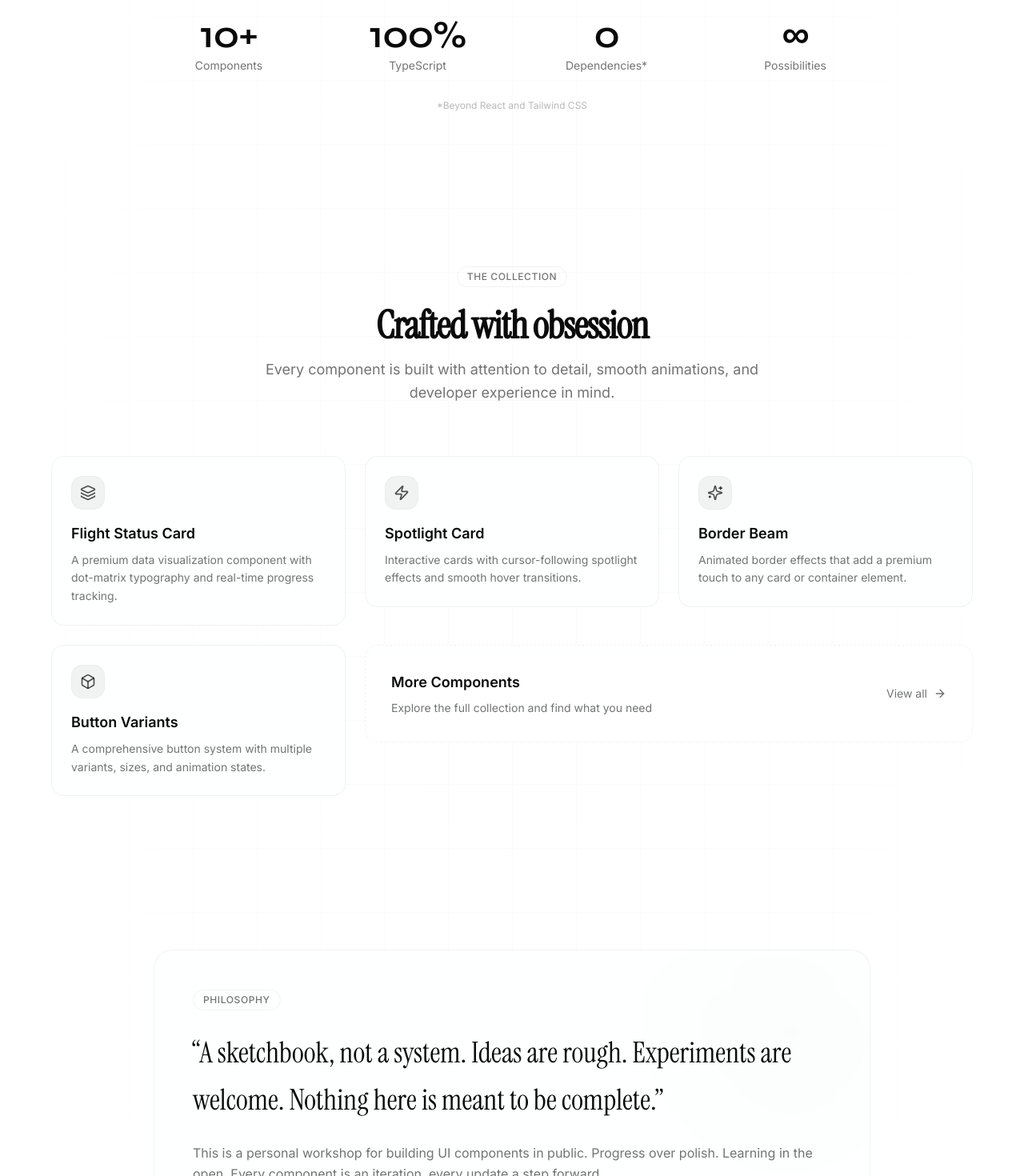
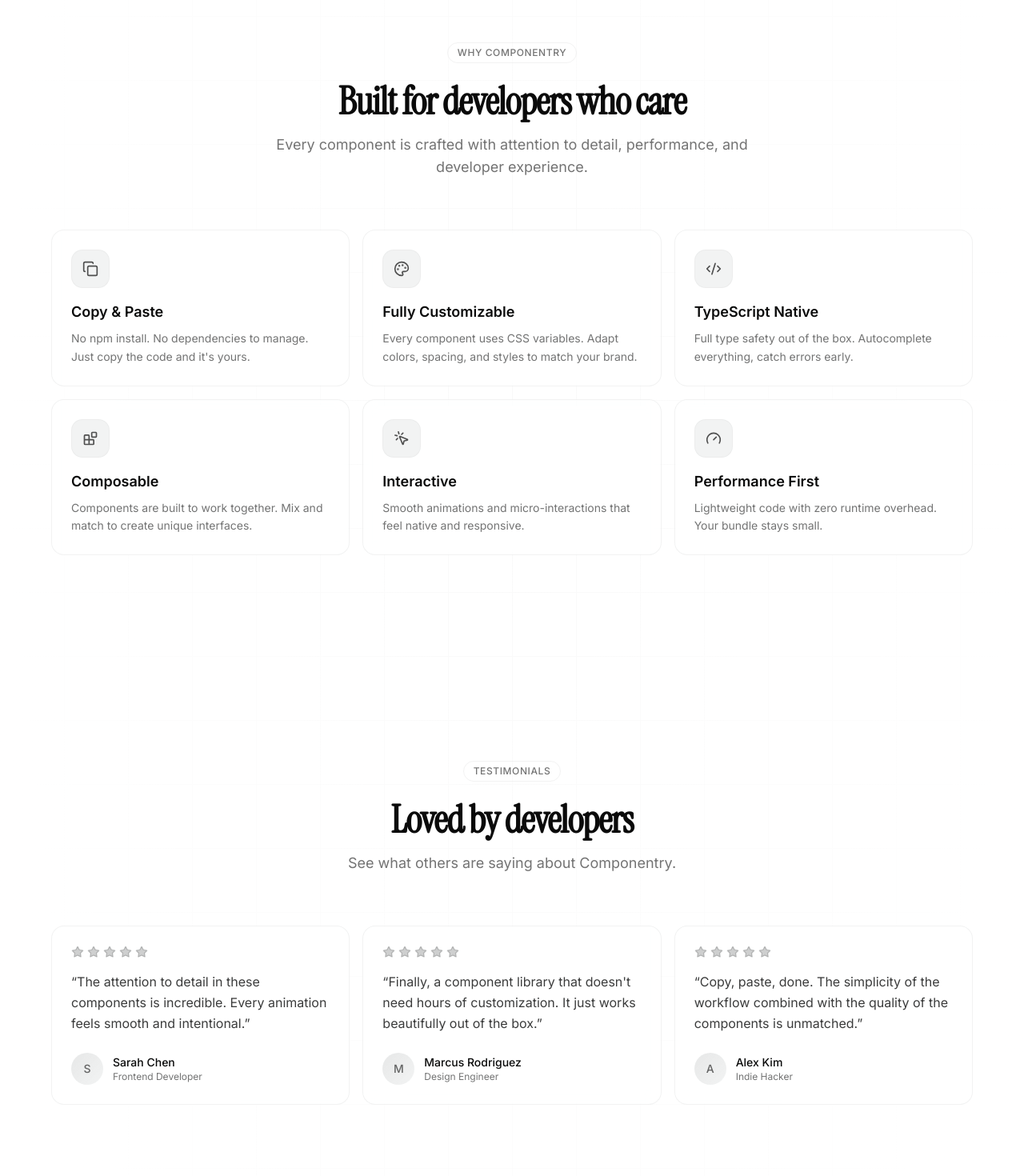
Before and after one commit to AnsHh9094/XeVoS-Ui, a Next.js app in the folder apps/web/: page / in a window 1280 px wide. Shown: the part 1020-2490 px from the top of the page at 80% size. Built offline with nearby package versions, Linux system fonts and the light colour scheme; no server answers.

Commit message:
fix: update GitHub links in layout and page components

```diff
--- a/apps/web/app/docs/layout.tsx
+++ b/apps/web/app/docs/layout.tsx
@@ -37,7 +37,7 @@ export default function DocsLayout({
             <CommandMenu />
             <div className="flex items-center gap-1">
               <a
-                href="https://github.com/jadhavharshh/component-playground"
+                href="https://github.com/harshjdhv/component-playground"
                 target="_blank"
                 rel="noopener noreferrer"
                 className="inline-flex items-center justify-center h-8 w-8 rounded-md hover:bg-accent transition-colors"
--- a/apps/web/app/page.tsx
+++ b/apps/web/app/page.tsx
@@ -4,14 +4,14 @@ import type React from "react"
 import Link from "next/link"
 import { useEffect, useState, useRef } from "react"
 import { motion, useScroll, useTransform, useInView } from "framer-motion"
-import { ArrowRight, Sparkles, Layers, Zap, Box, Github, ArrowUpRight } from "lucide-react"
+import { ArrowRight, Sparkles, Layers, Zap, Box, Github, ArrowUpRight, Copy, Palette, Code2, Blocks, MousePointerClick, Gauge, Users, Star, GitFork, Download } from "lucide-react"
 
 function NoiseOverlay() {
   return (
     <div className="pointer-events-none fixed inset-0 z-50 overflow-hidden">
-      <svg className="absolute inset-0 h-full w-full opacity-[0.35] dark:opacity-[0.2]" style={{ mixBlendMode: "overlay" }}>
+      <svg className="absolute inset-0 h-full w-full opacity-[0.08] dark:opacity-[0.06]" style={{ mixBlendMode: "overlay" }}>
         <filter id="noise">
-          <feTurbulence type="fractalNoise" baseFrequency="0.8" numOctaves="4" stitchTiles="stitch" />
+          <feTurbulence type="fractalNoise" baseFrequency="0.6" numOctaves="3" stitchTiles="stitch" />
           <feColorMatrix type="saturate" values="0" />
         </filter>
         <rect width="100%" height="100%" filter="url(#noise)" />
@@ -281,70 +281,6 @@ function ConnectingLines() {
   )
 }
 
-function ComponentCard({
-  title,
-  description,
-  icon: Icon,
-  href,
-  gradient,
-  delay = 0
-}: {
-  title: string
-  description: string
-  icon: React.ElementType
-  href: string
-  gradient: string
-  delay?: number
-}) {
-  const ref = useRef(null)
-  const isInView = useInView(ref, { once: true, margin: "-100px" })
-
-  return (
-    <motion.div
-      ref={ref}
-      initial={{ opacity: 0, y: 40 }}
-      animate={isInView ? { opacity: 1, y: 0 } : {}}
-      transition={{ duration: 0.6, delay, ease: [0.22, 1, 0.36, 1] }}
-    >
-      <Link href={href} className="group block">
-        <div className="relative overflow-hidden rounded-2xl border border-border/50 bg-card/50 backdrop-blur-sm p-6 h-full transition-all duration-500 hover:border-border hover:bg-card/80 hover:shadow-2xl hover:shadow-black/5 dark:hover:shadow-white/5">
-          <div className={`absolute inset-0 opacity-0 group-hover:opacity-100 transition-opacity duration-500 ${gradient}`} />
-          <div className="relative z-10">
-            <div className="flex items-start justify-between mb-4">
-              <div className="p-2.5 rounded-xl bg-foreground/5 border border-border/50 group-hover:bg-foreground/10 transition-colors">
-                <Icon className="w-5 h-5 text-foreground/70" />
-              </div>
-              <ArrowUpRight className="w-4 h-4 text-muted-foreground opacity-0 -translate-y-1 translate-x-1 group-hover:opacity-100 group-hover:translate-y-0 group-hover:translate-x-0 transition-all duration-300" />
-            </div>
-            <h3 className="text-lg font-semibold mb-2 group-hover:text-foreground transition-colors">{title}</h3>
-            <p className="text-sm text-muted-foreground leading-relaxed">{description}</p>
-          </div>
-        </div>
-      </Link>
-    </motion.div>
-  )
-}
-
-function StatCard({ value, label, delay = 0 }: { value: string; label: string; delay?: number }) {
-  const ref = useRef(null)
-  const isInView = useInView(ref, { once: true, margin: "-50px" })
-
-  return (
-    <motion.div
-      ref={ref}
-      initial={{ opacity: 0, scale: 0.9 }}
-      animate={isInView ? { opacity: 1, scale: 1 } : {}}
-      transition={{ duration: 0.5, delay, ease: [0.22, 1, 0.36, 1] }}
-      className="text-center"
-    >
-      <div className="text-4xl md:text-5xl font-semibold tracking-tight mb-1" style={{ fontFamily: "var(--font-display)" }}>
-        {value}
-      </div>
-      <div className="text-sm text-muted-foreground">{label}</div>
-    </motion.div>
-  )
-}
-
 function MarqueeItem({ children }: { children: React.ReactNode }) {
   return (
     <div className="flex items-center gap-4 px-6 py-3 mx-2 rounded-full border border-border/30 bg-card/30 backdrop-blur-sm">
@@ -385,25 +321,120 @@ function InfiniteMarquee() {
   )
 }
 
-function SectionHeader({ eyebrow, title, description }: { eyebrow: string; title: string; description: string }) {
-  const ref = useRef(null)
-  const isInView = useInView(ref, { once: true, margin: "-100px" })
+function FeatureCard({ icon: Icon, title, description, delay = 0 }: { icon: React.ElementType; title: string; description: string; delay?: number }) {
+  return (
+    <motion.div
+      initial={{ opacity: 0, y: 20 }}
+      whileInView={{ opacity: 1, y: 0 }}
+      viewport={{ once: true, margin: "-50px" }}
+      transition={{ duration: 0.6, delay, ease: [0.22, 1, 0.36, 1] }}
+      className="group relative"
+    >
+      <div className="relative h-full rounded-2xl border border-border/50 bg-card/30 backdrop-blur-sm p-6 transition-all duration-500 hover:border-border hover:bg-card/50">
+        <div className="absolute inset-0 rounded-2xl bg-gradient-to-br from-foreground/[0.02] to-transparent opacity-0 group-hover:opacity-100 transition-opacity duration-500" />
+        <div className="relative z-10">
+          <div className="w-12 h-12 rounded-xl bg-foreground/5 border border-border/50 flex items-center justify-center mb-4 group-hover:scale-110 group-hover:bg-foreground/10 transition-all duration-300">
+            <Icon className="w-5 h-5 text-foreground/70" />
+          </div>
+          <h3 className="text-lg font-semibold mb-2">{title}</h3>
+          <p className="text-sm text-muted-foreground leading-relaxed">{description}</p>
+        </div>
+      </div>
+    </motion.div>
+  )
+}
+
+function BentoCard({ children, className = "", delay = 0 }: { children: React.ReactNode; className?: string; delay?: number }) {
+  return (
+    <motion.div
+      initial={{ opacity: 0, y: 20 }}
+      whileInView={{ opacity: 1, y: 0 }}
+      viewport={{ once: true, margin: "-50px" }}
+      transition={{ duration: 0.6, delay, ease: [0.22, 1, 0.36, 1] }}
+      className={`relative rounded-2xl border border-border/50 bg-card/30 backdrop-blur-sm overflow-hidden group hover:border-border transition-colors duration-300 ${className}`}
+    >
+      {children}
+    </motion.div>
+  )
+}
+
+function AnimatedCounter({ value, suffix = "", prefix = "" }: { value: number; suffix?: string; prefix?: string }) {
+  const ref = useRef<HTMLSpanElement>(null)
+  const inView = useInView(ref, { once: true, margin: "-100px" })
+  const [count, setCount] = useState(0)
+
+  useEffect(() => {
+    if (inView) {
+      const duration = 2000
+      const steps = 60
+      const increment = value / steps
+      let current = 0
+      const timer = setInterval(() => {
+        current += increment
+        if (current >= value) {
+          setCount(value)
+          clearInterval(timer)
+        } else {
+          setCount(Math.floor(current))
+        }
+      }, duration / steps)
+      return () => clearInterval(timer)
+    }
+  }, [inView, value])
 
   return (
+    <span ref={ref}>
+      {prefix}{count.toLocaleString()}{suffix}
+    </span>
+  )
+}
+
+function StatCard({ icon: Icon, value, suffix, label, delay = 0 }: { icon: React.ElementType; value: number; suffix?: string; label: string; delay?: number }) {
+  return (
     <motion.div
-      ref={ref}
-      initial={{ opacity: 0, y: 30 }}
-      animate={isInView ? { opacity: 1, y: 0 } : {}}
-      transition={{ duration: 0.6, ease: [0.22, 1, 0.36, 1] }}
-      className="text-center max-w-2xl mx-auto mb-16"
+      initial={{ opacity: 0, scale: 0.95 }}
+      whileInView={{ opacity: 1, scale: 1 }}
+      viewport={{ once: true, margin: "-50px" }}
+      transition={{ duration: 0.5, delay, ease: [0.22, 1, 0.36, 1] }}
+      className="text-center"
     >
-      <span className="inline-block px-3 py-1 text-xs font-medium tracking-wider uppercase text-muted-foreground border border-border/50 rounded-full mb-6">
-        {eyebrow}
-      </span>
-      <h2 className="text-3xl md:text-4xl lg:text-5xl font-semibold tracking-tight mb-4" style={{ fontFamily: "var(--font-serif)" }}>
-        {title}
-      </h2>
-      <p className="text-muted-foreground text-lg leading-relaxed">{description}</p>
+      <div className="inline-flex items-center justify-center w-12 h-12 rounded-full bg-foreground/5 border border-border/50 mb-4">
+        <Icon className="w-5 h-5 text-foreground/60" />
+      </div>
+      <div className="text-4xl md:text-5xl font-bold tracking-tight mb-2" style={{ fontFamily: "var(--font-serif)" }}>
+        <AnimatedCounter value={value} suffix={suffix} />
+      </div>
+      <div className="text-sm text-muted-foreground">{label}</div>
+    </motion.div>
+  )
+}
+
+function TestimonialCard({ quote, author, role, delay = 0 }: { quote: string; author: string; role: string; delay?: number }) {
+  return (
+    <motion.div
+      initial={{ opacity: 0, y: 20 }}
+      whileInView={{ opacity: 1, y: 0 }}
+      viewport={{ once: true, margin: "-50px" }}
+      transition={{ duration: 0.6, delay, ease: [0.22, 1, 0.36, 1] }}
+      className="relative"
+    >
+      <div className="h-full rounded-2xl border border-border/50 bg-card/30 backdrop-blur-sm p-6 hover:border-border transition-colors duration-300">
+        <div className="flex gap-1 mb-4">
+          {[...Array(5)].map((_, i) => (
+            <Star key={i} className="w-4 h-4 fill-foreground/20 text-foreground/20" />
+          ))}
+        </div>
+        <p className="text-foreground/80 leading-relaxed mb-6">&ldquo;{quote}&rdquo;</p>
+        <div className="flex items-center gap-3">
+          <div className="w-10 h-10 rounded-full bg-gradient-to-br from-foreground/10 to-foreground/5 flex items-center justify-center">
+            <span className="text-sm font-medium text-foreground/60">{author[0]}</span>
+          </div>
+          <div>
+            <div className="text-sm font-medium">{author}</div>
+            <div className="text-xs text-muted-foreground">{role}</div>
+          </div>
+        </div>
+      </div>
     </motion.div>
   )
 }
@@ -441,7 +472,7 @@ export default function Page(): React.JSX.Element {
               Components
             </Link>
             <a
-              href="https://github.com/jadhavharshh/componentry"
+              href="https://github.com/harshjdhv/componentry"
               target="_blank"
               rel="noopener noreferrer"
               className="flex items-center gap-2 text-sm border border-border/50 rounded-full px-4 py-1.5 hover:bg-accent transition-colors"
@@ -514,7 +545,7 @@ export default function Page(): React.JSX.Element {
               />
             </Link>
             <a
-              href="https://github.com/jadhavharshh/componentry"
+              href="https://github.com/harshjdhv/componentry"
               target="_blank"
               rel="noopener noreferrer"
               className="inline-flex items-center justify-center gap-2 px-8 py-4 rounded-full text-sm font-medium border border-border/50 bg-card/50 backdrop-blur-sm hover:bg-accent hover:border-border transition-all"
@@ -594,121 +625,109 @@ export default function Page(): React.JSX.Element {
         <InfiniteMarquee />
       </section>
 
-      {/* Stats Section */}
-      <section className="py-24 px-6 relative z-10">
-        <div className="max-w-4xl mx-auto">
-          <div className="grid grid-cols-2 md:grid-cols-4 gap-8 md:gap-12">
-            <StatCard value="10+" label="Components" delay={0} />
-            <StatCard value="100%" label="TypeScript" delay={0.1} />
-            <StatCard value="0" label="Dependencies*" delay={0.2} />
-            <StatCard value="∞" label="Possibilities" delay={0.3} />
-          </div>
-          <motion.p
-            initial={{ opacity: 0 }}
-            whileInView={{ opacity: 1 }}
-            viewport={{ once: true }}
-            transition={{ duration: 0.5, delay: 0.5 }}
-            className="text-center text-xs text-muted-foreground/50 mt-8"
+      {/* Features Section */}
+      <section className="py-24 md:py-32 px-6 relative z-10">
+        <div className="max-w-6xl mx-auto">
+          <motion.div
+            initial={{ opacity: 0, y: 20 }}
+            whileInView={{ opacity: 1, y: 0 }}
+            viewport={{ once: true, margin: "-100px" }}
+            transition={{ duration: 0.6 }}
+            className="text-center mb-16"
           >
-            *Beyond React and Tailwind CSS
-          </motion.p>
-        </div>
-      </section>
+            <span className="inline-block px-3 py-1 text-xs font-medium tracking-wider uppercase text-muted-foreground border border-border/50 rounded-full mb-6">
+              Why Componentry
+            </span>
+            <h2 className="text-3xl md:text-4xl lg:text-5xl font-semibold tracking-tight mb-4" style={{ fontFamily: "var(--font-serif)" }}>
+              Built for developers who care
+            </h2>
+            <p className="text-lg text-muted-foreground max-w-2xl mx-auto">
+              Every component is crafted with attention to detail, performance, and developer experience.
+            </p>
+          </motion.div>
 
-      {/* Components Showcase */}
-      <section className="py-24 px-6 relative z-10">
-        <div className="max-w-6xl mx-auto">
-          <SectionHeader
-            eyebrow="The Collection"
-            title="Crafted with obsession"
-            description="Every component is built with attention to detail, smooth animations, and developer experience in mind."
-          />
-
-          <div className="grid grid-cols-1 md:grid-cols-2 lg:grid-cols-3 gap-6">
-            <ComponentCard
-              title="Flight Status Card"
-              description="A premium data visualization component with dot-matrix typography and real-time progress tracking."
-              icon={Layers}
-              href="/docs/components/flight-status-card"
-              gradient="bg-gradient-to-br from-blue-500/5 via-transparent to-transparent"
+          <div className="grid grid-cols-1 md:grid-cols-2 lg:grid-cols-3 gap-4">
+            <FeatureCard
+              icon={Copy}
+              title="Copy & Paste"
+              description="No npm install. No dependencies to manage. Just copy the code and it's yours."
               delay={0}
             />
-            <ComponentCard
-              title="Spotlight Card"
-              description="Interactive cards with cursor-following spotlight effects and smooth hover transitions."
-              icon={Zap}
-              href="/docs/components/spotlight-card"
-              gradient="bg-gradient-to-br from-purple-500/5 via-transparent to-transparent"
+            <FeatureCard
+              icon={Palette}
+              title="Fully Customizable"
+              description="Every component uses CSS variables. Adapt colors, spacing, and styles to match your brand."
               delay={0.1}
             />
-            <ComponentCard
-              title="Border Beam"
-              description="Animated border effects that add a premium touch to any card or container element."
-              icon={Sparkles}
-              href="/docs/components/border-beam"
-              gradient="bg-gradient-to-br from-amber-500/5 via-transparent to-transparent"
+            <FeatureCard
+              icon={Code2}
+              title="TypeScript Native"
+              description="Full type safety out of the box. Autocomplete everything, catch errors early."
               delay={0.2}
             />
-            <ComponentCard
-              title="Button Variants"
-              description="A comprehensive button system with multiple variants, sizes, and animation states."
-              icon={Box}
-              href="/docs/components/button"
-              gradient="bg-gradient-to-br from-green-500/5 via-transparent to-transparent"
+            <FeatureCard
+              icon={Blocks}
+              title="Composable"
+              description="Components are built to work together. Mix and match to create unique interfaces."
               delay={0.3}
             />
-            <div className="md:col-span-2 lg:col-span-2">
-              <motion.div
-                initial={{ opacity: 0, y: 40 }}
-                whileInView={{ opacity: 1, y: 0 }}
-                viewport={{ once: true, margin: "-100px" }}
-                transition={{ duration: 0.6, delay: 0.4, ease: [0.22, 1, 0.36, 1] }}
-              >
-                <Link href="/docs" className="group block">
-                  <div className="relative overflow-hidden rounded-2xl border border-dashed border-border/50 bg-card/30 backdrop-blur-sm p-8 h-full transition-all duration-500 hover:border-border hover:bg-card/50">
-                    <div className="flex items-center justify-between">
-                      <div>
-                        <h3 className="text-lg font-semibold mb-2">More Components</h3>
-                        <p className="text-sm text-muted-foreground">Explore the full collection and find what you need</p>
-                      </div>
-                      <div className="flex items-center gap-2 text-sm text-muted-foreground group-hover:text-foreground transition-colors">
-                        <span>View all</span>
-                        <ArrowRight className="w-4 h-4 group-hover:translate-x-1 transition-transform" />
-                      </div>
-                    </div>
-                  </div>
-                </Link>
-              </motion.div>
-            </div>
+            <FeatureCard
+              icon={MousePointerClick}
+              title="Interactive"
+              description="Smooth animations and micro-interactions that feel native and responsive."
+              delay={0.4}
+            />
+            <FeatureCard
+              icon={Gauge}
+              title="Performance First"
+              description="Lightweight code with zero runtime overhead. Your bundle stays small."
+              delay={0.5}
+            />
           </div>
         </div>
       </section>
 
-      {/* Philosophy Section */}
-      <section className="py-24 px-6 relative z-10">
-        <div className="max-w-4xl mx-auto">
+      {/* Testimonials */}
+      <section className="py-24 md:py-32 px-6 relative z-10">
+        <div className="max-w-6xl mx-auto">
           <motion.div
-            initial={{ opacity: 0, y: 40 }}
+            initial={{ opacity: 0, y: 20 }}
             whileInView={{ opacity: 1, y: 0 }}
             viewport={{ once: true, margin: "-100px" }}
-            transition={{ duration: 0.8, ease: [0.22, 1, 0.36, 1] }}
-            className="relative overflow-hidden rounded-3xl border border-border/50 bg-card/50 backdrop-blur-sm p-8 md:p-12"
+            transition={{ duration: 0.6 }}
+            className="text-center mb-16"
           >
-            <div className="absolute top-0 right-0 w-64 h-64 bg-gradient-to-bl from-foreground/[0.02] to-transparent rounded-full blur-3xl" />
-            <div className="relative z-10">
-              <span className="inline-block px-3 py-1 text-xs font-medium tracking-wider uppercase text-muted-foreground border border-border/50 rounded-full mb-6">
-                Philosophy
-              </span>
-              <h2 className="text-2xl md:text-3xl lg:text-4xl leading-relaxed mb-6" style={{ fontFamily: "var(--font-serif)" }}>
-                &ldquo;A sketchbook, not a system. Ideas are rough. Experiments are welcome.
-                Nothing here is meant to be complete.&rdquo;
-              </h2>
-              <p className="text-muted-foreground leading-relaxed">
-                This is a personal workshop for building UI components in public. Progress over polish.
-                Learning in the open. Every component is an iteration, every update a step forward.
-              </p>
-            </div>
+            <span className="inline-block px-3 py-1 text-xs font-medium tracking-wider uppercase text-muted-foreground border border-border/50 rounded-full mb-6">
+              Testimonials
+            </span>
+            <h2 className="text-3xl md:text-4xl lg:text-5xl font-semibold tracking-tight mb-4" style={{ fontFamily: "var(--font-serif)" }}>
+              Loved by developers
+            </h2>
+            <p className="text-lg text-muted-foreground max-w-xl mx-auto">
+              See what others are saying about Componentry.
+            </p>
           </motion.div>
+
+          <div className="grid grid-cols-1 md:grid-cols-2 lg:grid-cols-3 gap-4">
+            <TestimonialCard
+              quote="The attention to detail in these components is incredible. Every animation feels smooth and intentional."
+              author="Sarah Chen"
+              role="Frontend Developer"
+              delay={0}
+            />
+            <TestimonialCard
+              quote="Finally, a component library that doesn't need hours of customization. It just works beautifully out of the box."
+              author="Marcus Rodriguez"
+              role="Design Engineer"
+              delay={0.1}
+            />
+            <TestimonialCard
+              quote="Copy, paste, done. The simplicity of the workflow combined with the quality of the components is unmatched."
+              author="Alex Kim"
+              role="Indie Hacker"
+              delay={0.2}
+            />
+          </div>
         </div>
       </section>
 
@@ -736,7 +755,7 @@ export default function Page(): React.JSX.Element {
                 <ArrowRight className="w-4 h-4 transition-transform group-hover:translate-x-1" />
               </Link>
               <a
-                href="https://github.com/jadhavharshh/componentry"
+                href="https://github.com/harshjdhv/componentry"
                 target="_blank"
                 rel="noopener noreferrer"
                 className="inline-flex items-center justify-center gap-2 px-8 py-4 rounded-full text-sm font-medium border border-border/50 hover:bg-accent hover:border-border transition-all"
@@ -760,8 +779,8 @@ export default function Page(): React.JSX.Element {
           </div>
           <div className="flex items-center gap-6 text-sm text-muted-foreground">
             <Link href="/docs" className="hover:text-foreground transition-colors">Components</Link>
-            <a href="https://github.com/jadhavharshh/componentry" target="_blank" rel="noopener noreferrer" className="hover:text-foreground transition-colors">GitHub</a>
-            <a href="https://twitter.com/jadhavharshh" target="_blank" rel="noopener noreferrer" className="hover:text-foreground transition-colors">Twitter</a>
+            <a href="https://github.com/harshjdhv/componentry" target="_blank" rel="noopener noreferrer" className="hover:text-foreground transition-colors">GitHub</a>
+            <a href="https://twitter.com/harshjdhv" target="_blank" rel="noopener noreferrer" className="hover:text-foreground transition-colors">Twitter</a>
           </div>
         </div>
       </footer>
```
